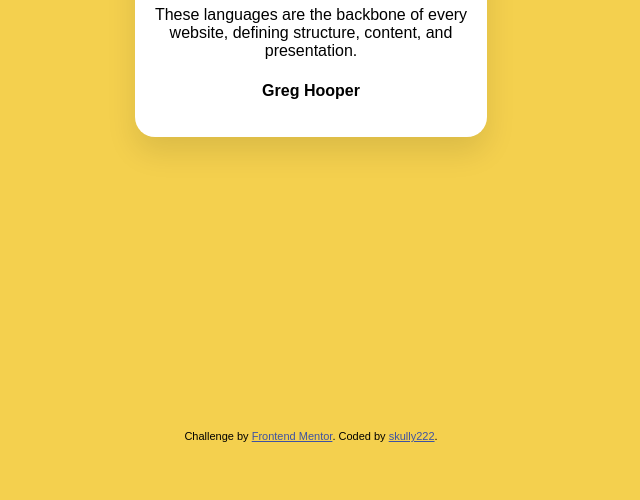
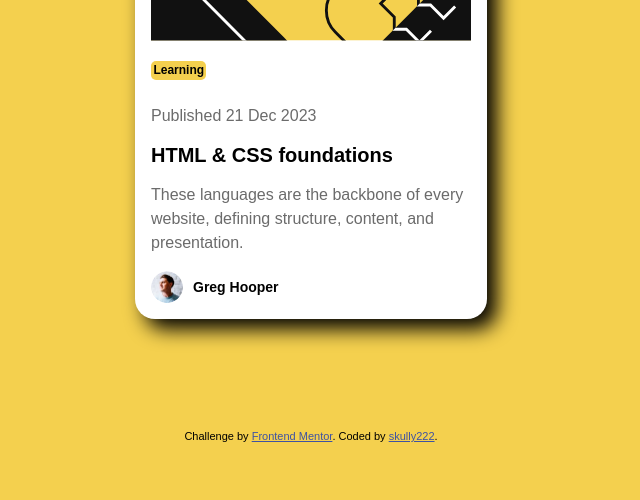
Before and after one commit to dylanew/frontendmentorBlogPreviewCard, a plain HTML site: page index.html in a window 1280 px wide. Shown: the part 348-848 px from the top of the page, without its empty margins (329-969 px from the left). Before the commit the page ends 800 px from the top, so only its background shows below. Drawn offline with Linux system fonts and the light colour scheme; a web font is replaced by a local one.

Commit message:
project done

```diff
--- a/index.html
+++ b/index.html
@@ -23,6 +23,8 @@
       display: flex;
       justify-content: center;
       align-items: center;
+      height: 100vh;
+      padding: 1rem;
     }
     .highlighted {
       background-color: hsl(47, 88%, 63%);
@@ -31,14 +33,49 @@
     }
     .preview-card {
       background-color: hsl(0, 0%, 100%);
+      text-align: left;
       padding: 1rem;
       border-radius: 20px;
       width: 320px;
-      text-align: center;
-      box-shadow: 0 15px 30px rgba(0, 0, 0, 0.1);
+      box-shadow: 10px 10px 20px rgba(0, 0, 0, 1);
     }
     .preview-card img {
       width: 100%;
+    }
+    .preview-card h1{
+      font-size: 20px;
+      font-weight: 800;
+      cursor: pointer;
+    }
+    .preview-card h1:hover {
+      color: hsl(47, 88%, 63%);
+    }
+    .preview-card p {
+      font-size: 16px;
+      color: hsl(0, 0%, 42%);
+      line-height: 1.5;
+    }
+    .highlighted {
+      font-weight: 800;
+      font-size: 12px;
+      display: inline-block;
+      margin: 1rem 0 0.5rem 0;
+    }
+    .author-section {
+      display: flex;
+      align-items: center;
+      gap: 10px;
+      margin-top: 1rem;
+    }
+    .author-section img {
+      width: 32px;
+      height: 32px;
+      border-radius: 50%;
+    }
+    .author-section h4 {
+      font-size: 14px;
+      font-weight: 800;
+      margin: 0;
     }
   </style>
 </head>
@@ -47,12 +84,15 @@
     <img src="./assets/images/illustration-article.svg">
     <span class="highlighted">Learning</span>
 
-    Published 21 Dec 2023
+    <p>Published 21 Dec 2023</p>
 
     <h1>HTML & CSS foundations</h1>
     <p>These languages are the backbone of every website, defining structure, content, and presentation.</p>
 
-    <h4>Greg Hooper</h4>
+    <div class="author-section">
+      <img src="./assets/images/image-avatar.webp">
+      <h4>Greg Hooper</h4>
+    </div>
 
   </div>
 
```
